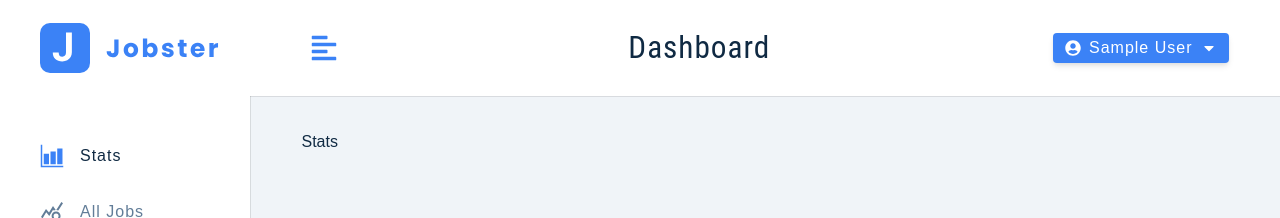
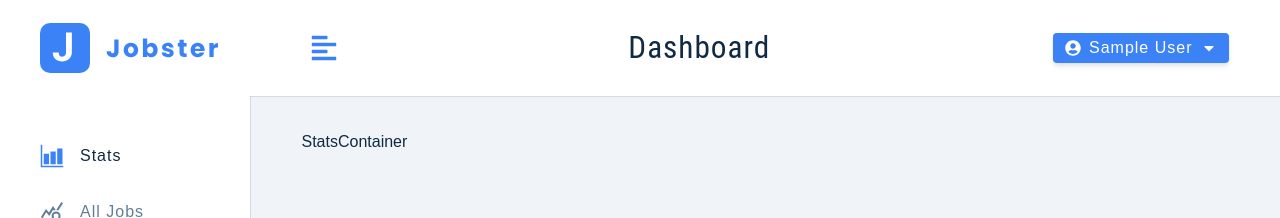
Before and after one commit to AlexBachurin/Job-tracker, a React (Create React App) app: page / in a window 1280 px wide. Shown: the top 218 px of the page. Built offline with nearby package versions, Linux system fonts and the light colour scheme; no server answers; sample sign-in values are in the browser's storage.

Commit message:
stats page structure

```diff
--- /dev/null
+++ b/src/components/ChartContainer.js
@@ -0,0 +1,7 @@
+import React from "react";
+
+const ChartContainer = () => {
+	return <div>ChartContainer</div>;
+};
+
+export default ChartContainer;
--- /dev/null
+++ b/src/components/StatsContainer.js
@@ -0,0 +1,7 @@
+import React from "react";
+
+const StatsContainer = () => {
+	return <div>StatsContainer</div>;
+};
+
+export default StatsContainer;
--- a/src/pages/Dashboard/Stats.js
+++ b/src/pages/Dashboard/Stats.js
@@ -1,15 +1,30 @@
 import React, { useEffect } from "react";
-import { useDispatch } from "react-redux";
+import { useDispatch, useSelector } from "react-redux";
+import ChartContainer from "../../components/ChartContainer";
+import Loading from "../../components/Loading";
+import StatsContainer from "../../components/StatsContainer";
 import { getStats } from "../../features/allJobs/allJobsSlice";
 
 const Stats = () => {
+	const { isLoading, monthlyApplications } = useSelector(
+		(store) => store.allJobs
+	);
 	const dispatch = useDispatch();
 	//invoke stats on page load
 	useEffect(() => {
 		dispatch(getStats());
 		//eslint-disable-next-line
 	}, []);
-	return <div>Stats</div>;
+	if (isLoading) {
+		return <Loading center={true} />;
+	}
+	return (
+		<>
+			<StatsContainer />
+			{/* only display chart if we have something in array */}
+			{monthlyApplications.length > 0 ? <ChartContainer /> : null}
+		</>
+	);
 };
 
 export default Stats;
```
